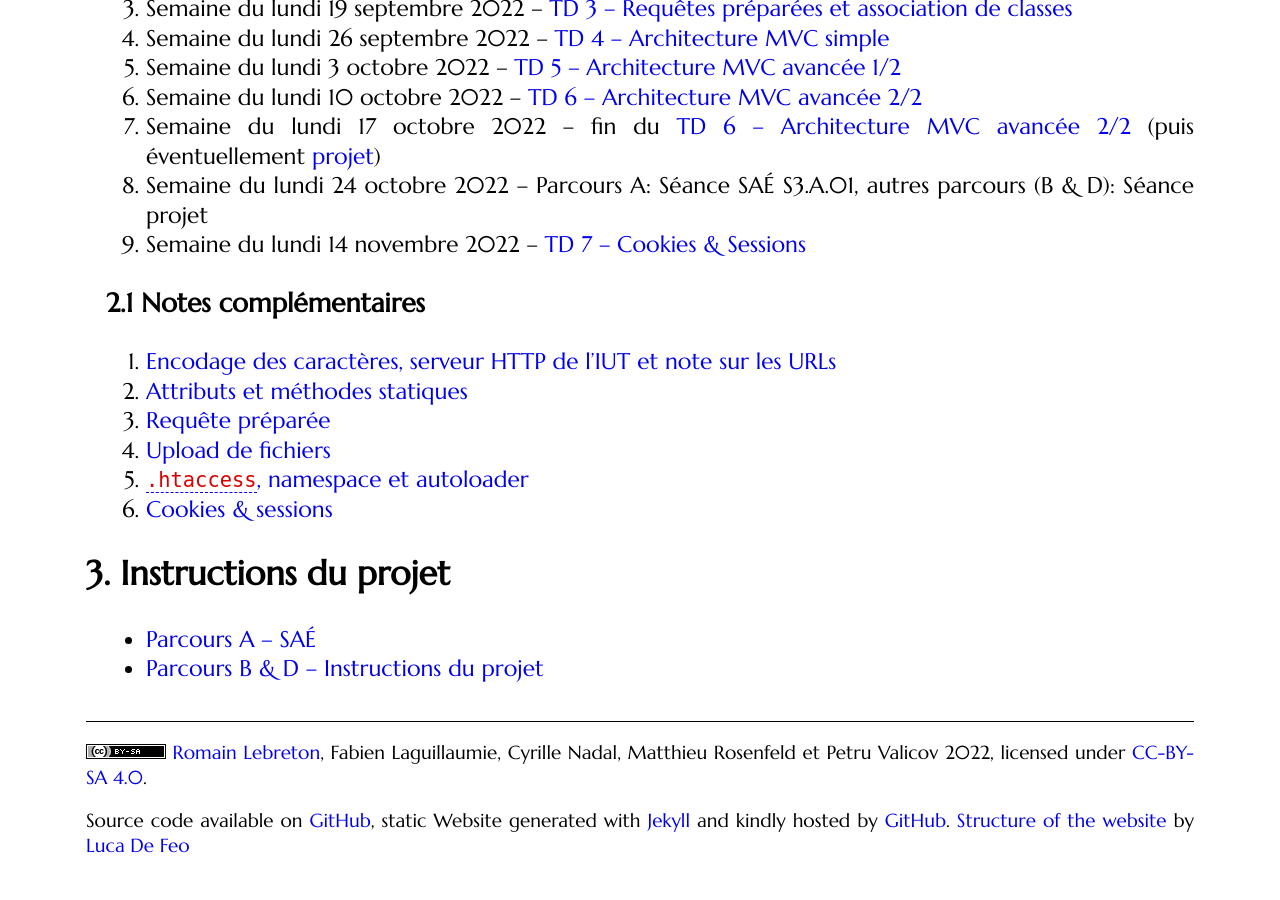
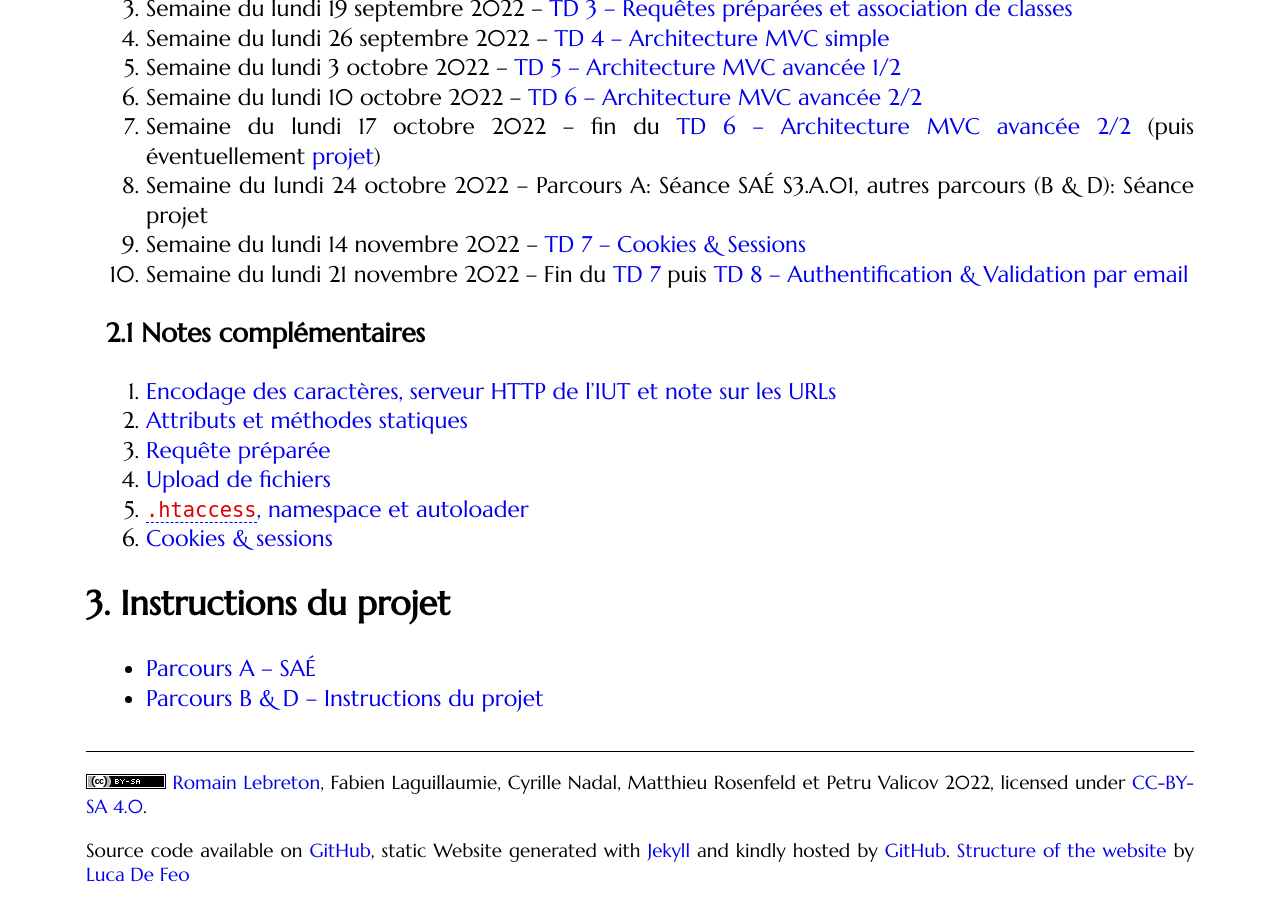
Before and after one commit to romainlebreton/R3.01-DeveloppementWeb, a Jekyll site: the page built from index.md, in a window 1280 px wide and 900 px high, scrolled down 578 px. Built offline with Jekyll 4.4.1, drawn with Linux system fonts in a browser that asks for light colours; some web fonts are replaced; before the commit the page ends 1455 px from its top, so only the background shows below that.

Commit message:
nouvelle semaine

```diff
--- a/index.md
+++ b/index.md
@@ -27,9 +27,9 @@ Cours à l'IUT de Montpellier - 2ème année
 1. Semaine du lundi 24 octobre 2022 --  Parcours A: Séance SAÉ S3.A.01, autres parcours (B & D): Séance projet
 <!-- 1. Semaine du lundi 7 novembre 2022 -->
 1. Semaine du lundi 14 novembre 2022 -- [TD 7 -- Cookies & Sessions](tutorials/tutorial7.html)
+1. Semaine du lundi 21 novembre 2022 -- Fin du [TD 7](tutorials/tutorial7.html) puis [TD 8 -- Authentification & Validation par email](tutorials/tutorial8.html)
 
 <!--
-1. Semaine du lundi 21 novembre 2022 -- [TD 8 -- Authentification & Validation par email](tutorials/tutorial8.html)
 1. Semaine du lundi 28 novembre 2022 -- SAÉ ou Projet
 1. Semaine du lundi 5 décembre 2022
 1. Semaine du lundi 12 décembre 2022
```
